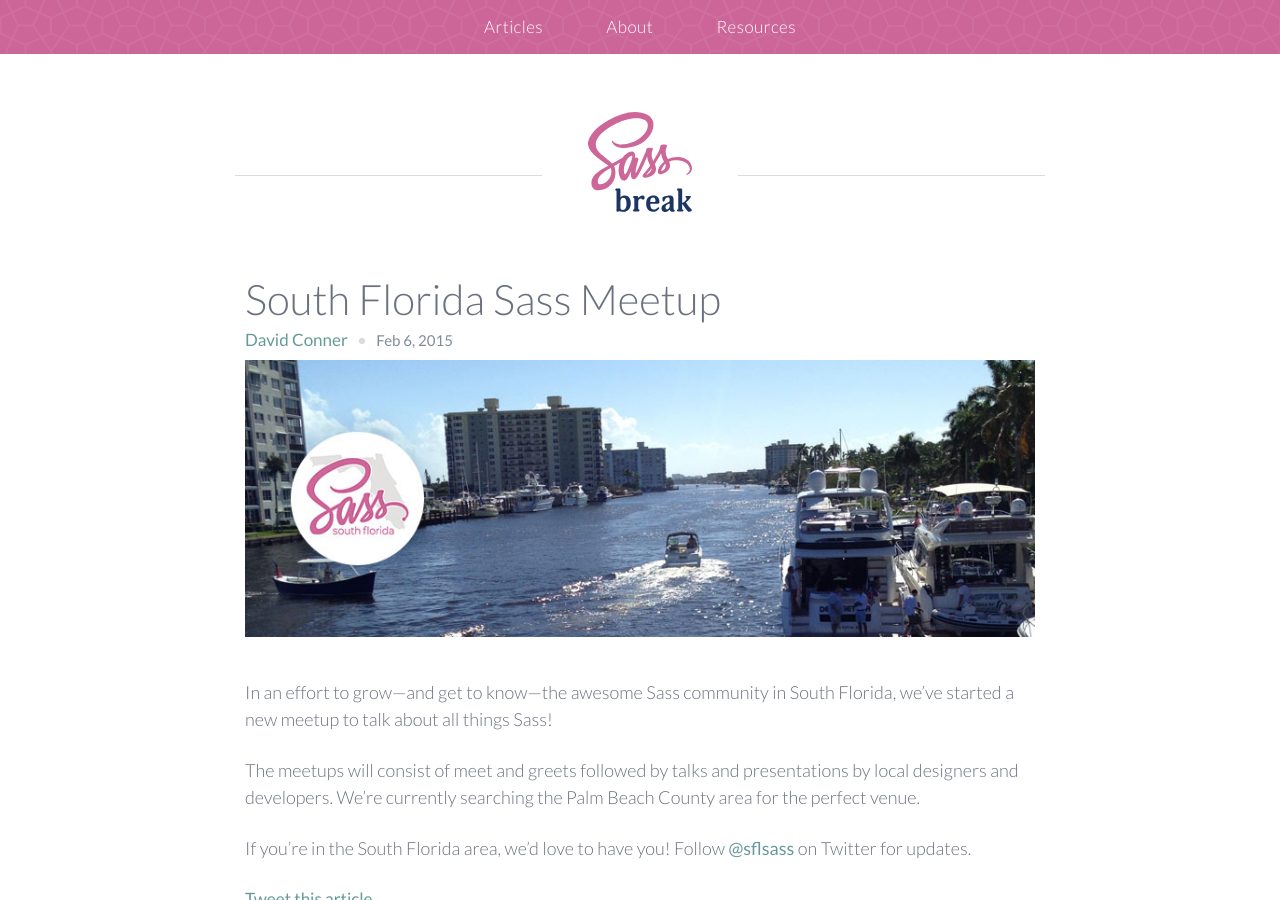
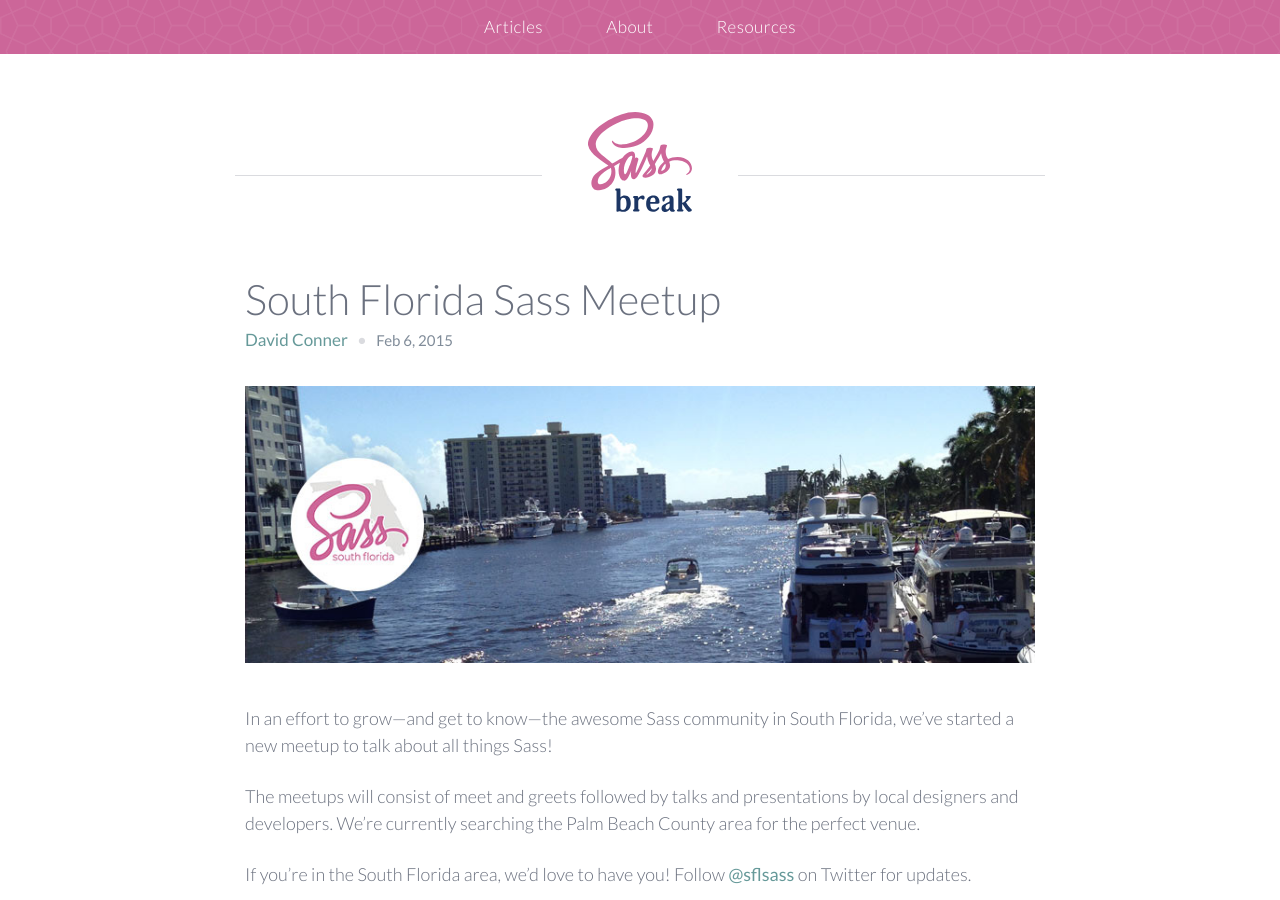
Before and after one commit to sassbreak/sassbreak.github.io, a Jekyll site: the page built from _posts/2015-02-07-south-fl-sass.md, in a window 1280 px wide and 900 px high. Built offline with Jekyll 4.4.1, drawn with Linux system fonts in a browser that asks for light colours; comment, search, counter and statistics services are not loaded.

Commit message:
layout edits

```diff
--- a/_layouts/post.html
+++ b/_layouts/post.html
@@ -7,7 +7,7 @@
     {% assign author = site.data.authors.[page.author] %}
     <header class="post__header">
       <h1 class="headline-primary">{{ page.title }}</h1>
-      <div class="post__meta">
+      <div class="post__meta--padded">
         <b class="post__author">{% if page.author %}{{ page.author }}{% endif %}</b>
         <b class="post__sep">•</b>
         <b class="post__date">{% if page.meta %}{{ page.meta }}{% endif %}
```
